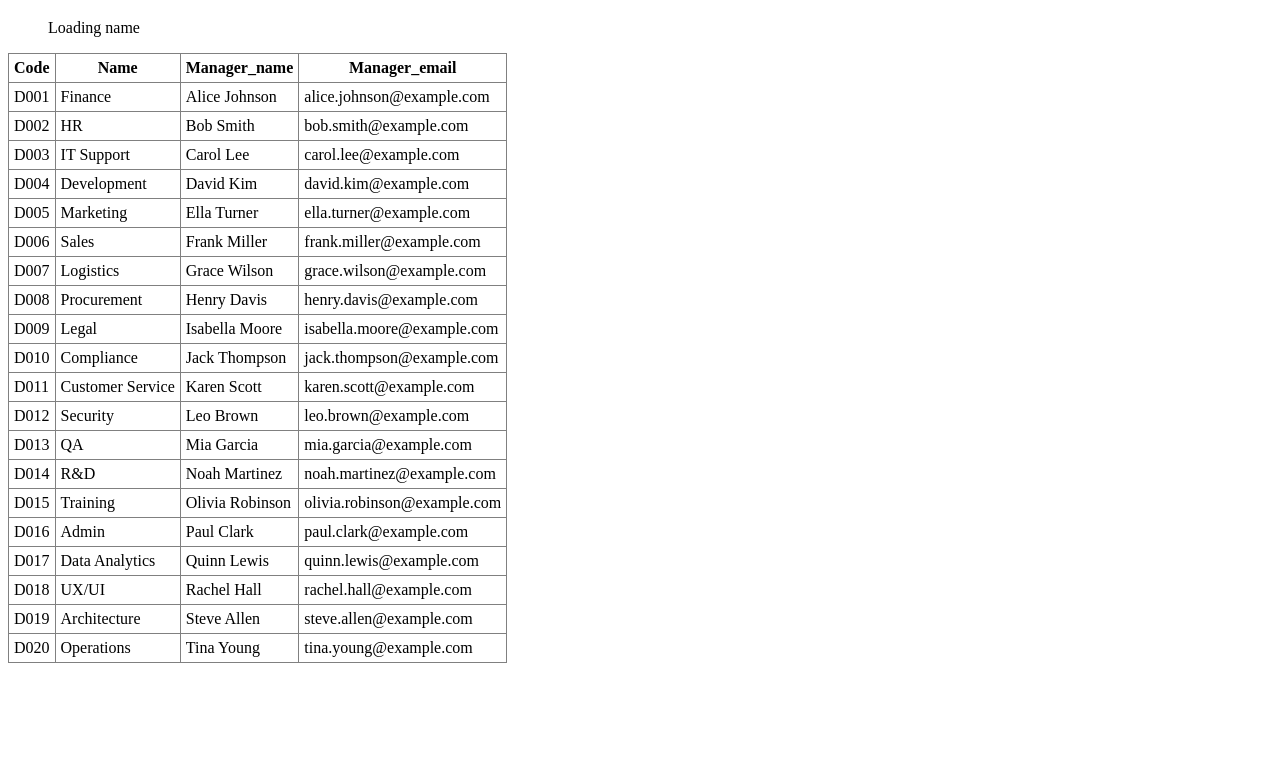
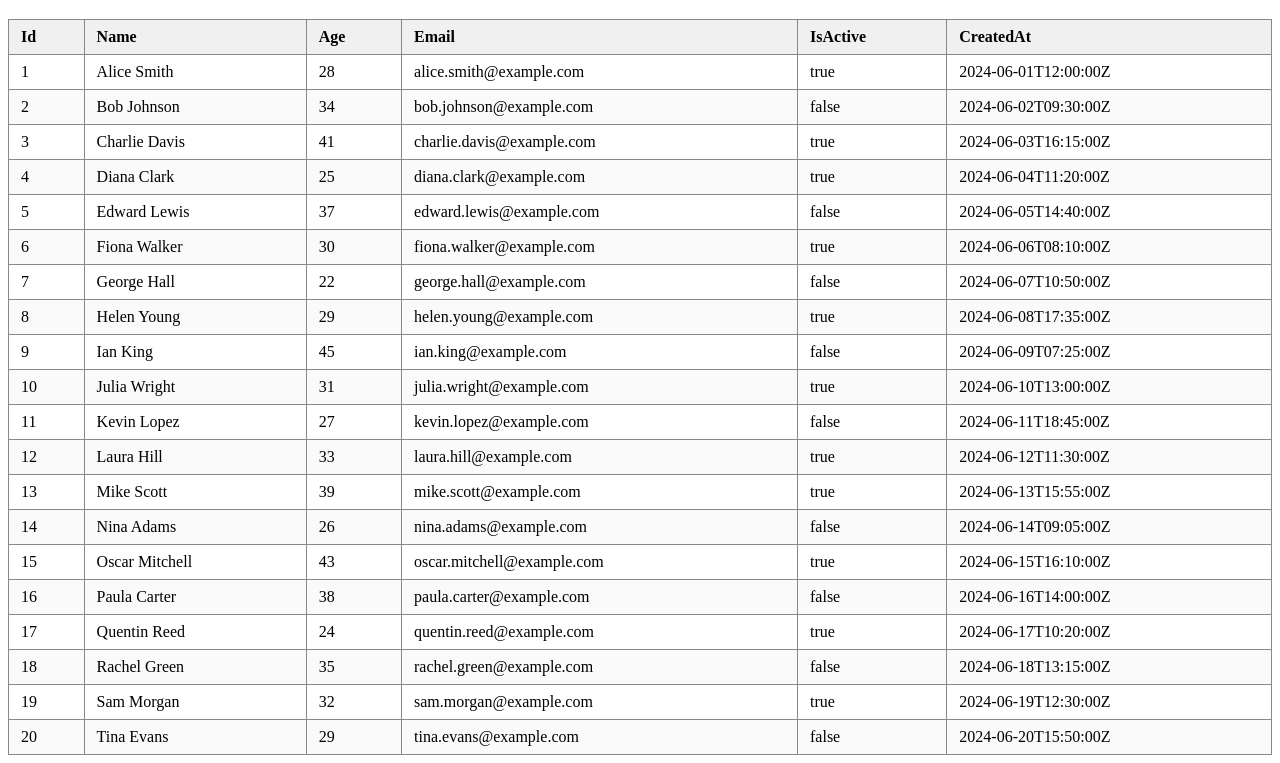
Before and after one commit to Hayac1113/DashboardDepartments, a plain HTML site: page index.html in a window 1280 px wide. Shown: the part 61-824 px from the top of the page. Before the commit the page ends 800 px from the top, so only its background shows below. Drawn offline with Linux system fonts and the light colour scheme.

Commit message:
add hover to styling)

```diff
--- /dev/null
+++ b/DepartmentData/users.json
@@ -0,0 +1,162 @@
+[
+  {
+    "id": 1,
+    "name": "Alice Smith",
+    "age": 28,
+    "email": "alice.smith@example.com",
+    "isActive": true,
+    "createdAt": "2024-06-01T12:00:00Z"
+  },
+  {
+    "id": 2,
+    "name": "Bob Johnson",
+    "age": 34,
+    "email": "bob.johnson@example.com",
+    "isActive": false,
+    "createdAt": "2024-06-02T09:30:00Z"
+  },
+  {
+    "id": 3,
+    "name": "Charlie Davis",
+    "age": 41,
+    "email": "charlie.davis@example.com",
+    "isActive": true,
+    "createdAt": "2024-06-03T16:15:00Z"
+  },
+  {
+    "id": 4,
+    "name": "Diana Clark",
+    "age": 25,
+    "email": "diana.clark@example.com",
+    "isActive": true,
+    "createdAt": "2024-06-04T11:20:00Z"
+  },
+  {
+    "id": 5,
+    "name": "Edward Lewis",
+    "age": 37,
+    "email": "edward.lewis@example.com",
+    "isActive": false,
+    "createdAt": "2024-06-05T14:40:00Z"
+  },
+  {
+    "id": 6,
+    "name": "Fiona Walker",
+    "age": 30,
+    "email": "fiona.walker@example.com",
+    "isActive": true,
+    "createdAt": "2024-06-06T08:10:00Z"
+  },
+  {
+    "id": 7,
+    "name": "George Hall",
+    "age": 22,
+    "email": "george.hall@example.com",
+    "isActive": false,
+    "createdAt": "2024-06-07T10:50:00Z"
+  },
+  {
+    "id": 8,
+    "name": "Helen Young",
+    "age": 29,
+    "email": "helen.young@example.com",
+    "isActive": true,
+    "createdAt": "2024-06-08T17:35:00Z"
+  },
+  {
+    "id": 9,
+    "name": "Ian King",
+    "age": 45,
+    "email": "ian.king@example.com",
+    "isActive": false,
+    "createdAt": "2024-06-09T07:25:00Z"
+  },
+  {
+    "id": 10,
+    "name": "Julia Wright",
+    "age": 31,
+    "email": "julia.wright@example.com",
+    "isActive": true,
+    "createdAt": "2024-06-10T13:00:00Z"
+  },
+  {
+    "id": 11,
+    "name": "Kevin Lopez",
+    "age": 27,
+    "email": "kevin.lopez@example.com",
+    "isActive": false,
+    "createdAt": "2024-06-11T18:45:00Z"
+  },
+  {
+    "id": 12,
+    "name": "Laura Hill",
+    "age": 33,
+    "email": "laura.hill@example.com",
+    "isActive": true,
+    "createdAt": "2024-06-12T11:30:00Z"
+  },
+  {
+    "id": 13,
+    "name": "Mike Scott",
+    "age": 39,
+    "email": "mike.scott@example.com",
+    "isActive": true,
+    "createdAt": "2024-06-13T15:55:00Z"
+  },
+  {
+    "id": 14,
+    "name": "Nina Adams",
+    "age": 26,
+    "email": "nina.adams@example.com",
+    "isActive": false,
+    "createdAt": "2024-06-14T09:05:00Z"
+  },
+  {
+    "id": 15,
+    "name": "Oscar Mitchell",
+    "age": 43,
+    "email": "oscar.mitchell@example.com",
+    "isActive": true,
+    "createdAt": "2024-06-15T16:10:00Z"
+  },
+  {
+    "id": 16,
+    "name": "Paula Carter",
+    "age": 38,
+    "email": "paula.carter@example.com",
+    "isActive": false,
+    "createdAt": "2024-06-16T14:00:00Z"
+  },
+  {
+    "id": 17,
+    "name": "Quentin Reed",
+    "age": 24,
+    "email": "quentin.reed@example.com",
+    "isActive": true,
+    "createdAt": "2024-06-17T10:20:00Z"
+  },
+  {
+    "id": 18,
+    "name": "Rachel Green",
+    "age": 35,
+    "email": "rachel.green@example.com",
+    "isActive": false,
+    "createdAt": "2024-06-18T13:15:00Z"
+  },
+  {
+    "id": 19,
+    "name": "Sam Morgan",
+    "age": 32,
+    "email": "sam.morgan@example.com",
+    "isActive": true,
+    "createdAt": "2024-06-19T12:30:00Z"
+  },
+  {
+    "id": 20,
+    "name": "Tina Evans",
+    "age": 29,
+    "email": "tina.evans@example.com",
+    "isActive": false,
+    "createdAt": "2024-06-20T15:50:00Z"
+  }
+]
--- a/Function/fetchFunction.js
+++ b/Function/fetchFunction.js
@@ -1,36 +1,33 @@
+// Eventlistener for DOMContentLoad
 document.addEventListener('DOMContentLoaded', () => {
-    function fetchJsonData(jsonPath, renderFunction) {
-        fetch(jsonPath)
-            .then(response => response.json())
-            .then(data => renderFunction(data))
-            .catch(error => console.error("Fetch error:", error));
+    // Function to fetch JSON Data and render the data in a table
+    async function fetchJsonData(jsonPath, renderFunction) {
+        try {
+            const response = await fetch(jsonPath);
+            if (!response.ok) throw new Error('Network response was not ok');
+            const data = await response.json();
+            renderFunction(data);
+        } catch (error) {
+            console.error('Fetch error:', error);
+        }
     }
 
-    // Generic table render function
     function renderTable(data) {
-        // Find or create a container for the table
-        let tableContainer = document.querySelector('#table-container');
+        // Check if table-container exists or create it
+        let tableContainer = document.getElementById('table-container');
         if (!tableContainer) {
             tableContainer = document.createElement('div');
             tableContainer.id = 'table-container';
             document.body.appendChild(tableContainer);
         }
-        tableContainer.innerHTML = ""; // Clear previous content
+        tableContainer.innerHTML = "";
 
         if (!Array.isArray(data) || data.length === 0) {
             tableContainer.textContent = "No data available.";
             return;
         }
 
-        // Create table and header
-        const table = document.createElement('table');
-        table.border = '1';
-        table.style.borderCollapse = 'collapse';
-
-        const thead = document.createElement('thead');
-        const headerRow = document.createElement('tr');
-
-        // Get unique headers from all object keys
+        // Get all unique headers and put them in an array
         const headers = Array.from(
             data.reduce((set, obj) => {
                 Object.keys(obj).forEach(key => set.add(key));
@@ -38,24 +35,26 @@ document.addEventListener('DOMContentLoaded', () => {
             }, new Set())
         );
 
-        // Create header cells
+        const table = document.createElement('table');
+
+        // Create table head
+        const thead = document.createElement('thead');
+        const headerRow = document.createElement('tr');
         headers.forEach(key => {
             const th = document.createElement('th');
             th.textContent = key.charAt(0).toUpperCase() + key.slice(1);
-            th.style.padding = '5px';
             headerRow.appendChild(th);
         });
         thead.appendChild(headerRow);
         table.appendChild(thead);
 
-        // Create body rows
+        // Create table body
         const tbody = document.createElement('tbody');
         data.forEach(item => {
             const row = document.createElement('tr');
             headers.forEach(key => {
                 const td = document.createElement('td');
                 td.textContent = item[key] !== undefined ? item[key] : '';
-                td.style.padding = '5px';
                 row.appendChild(td);
             });
             tbody.appendChild(row);
@@ -65,8 +64,6 @@ document.addEventListener('DOMContentLoaded', () => {
         tableContainer.appendChild(table);
     }
 
-    // Example usage with your JSON
-    fetchJsonData('./DepartmentData/department.json', renderTable);
-
-    // You can call fetchJsonData('path/to/any.json', renderTable);
+    // Use your actual JSON path below:
+    fetchJsonData('/DepartmentData/users.json', renderTable);
 });
--- a/Style/Style.css
+++ b/Style/Style.css
@@ -2,3 +2,27 @@
     color: red;
     border: 1px solid red;
 }
+
+table {
+    border-collapse: collapse;
+    width: 100%;
+    margin-top: 20px;
+}
+
+th, td {
+    border: 1px solid #888;
+    padding: 8px 12px;
+    text-align: left;
+}
+
+th {
+    background-color: #f0f0f0;
+}
+
+th:hover {
+    background-color: #d4eaa0;
+}
+
+tr:nth-child(even) {
+    background-color: #fafafa;
+}
--- a/index.html
+++ b/index.html
@@ -8,7 +8,6 @@
 </head>
 <body>
     <h1>Departments</h1>
-    <ul id="department-list-item">Loading name</ul>
     <script src="/Function/fetchFunction.js"></script>
 </body>
 </html>
```
